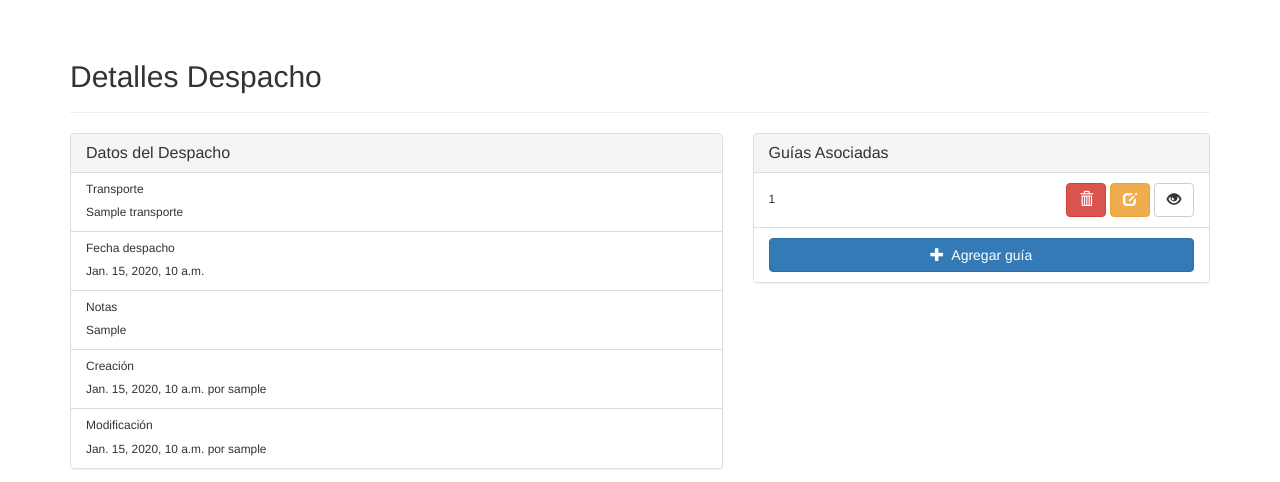
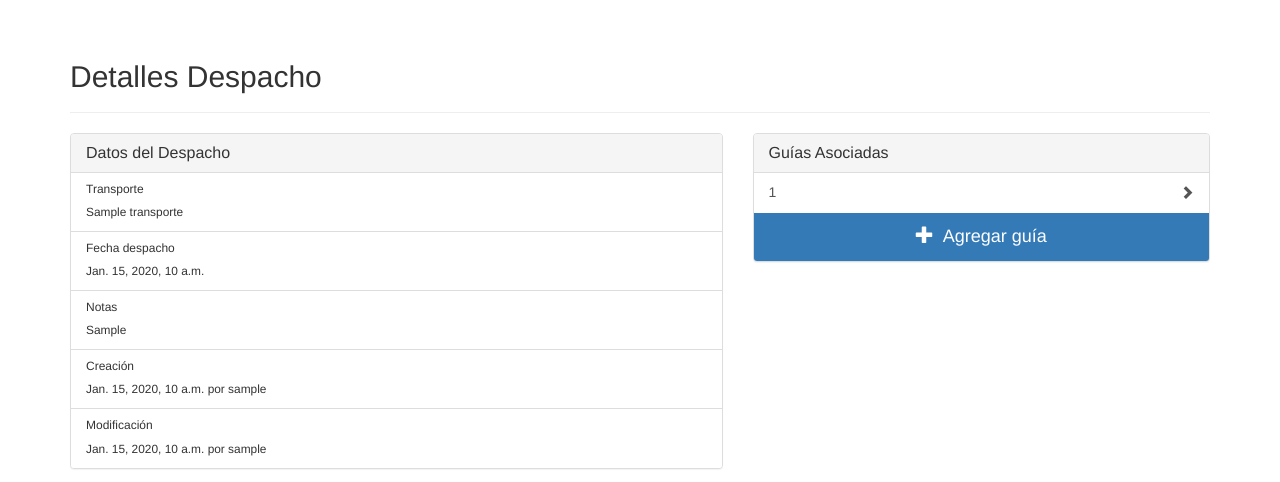
Before and after one commit to Mr-DeBonis/DWMS, a Django app: page /SAIApp/DWMSDespachoDetalle/1 in a window 1280 px wide. Shown: the part 52-534 px from the top of the page. Run offline with Django 4.2, Linux system fonts and the light colour scheme; tables that the repository leaves empty hold one stand-in row (values such as "Sample post"); grey boxes marked "Sample" are stand-in pictures.

Commit message:
Mueve botones de editar y eliminar guia a dentro de la plantilla de ver detalle de la guia

```diff
--- a/SAIApp/views.py
+++ b/SAIApp/views.py
@@ -213,15 +213,15 @@ def DWMSDespachoEditarGuia(request, guia_desp_id):
 
 
 def DWMSDespachoEliminarGuia(request, guia_desp_id):
-    if request.method == 'POST':
-        try:
-            guia_desp = dwms_guia_desp.objects.get(pk=guia_desp_id)
-            print("Borrando guia " + str(guia_desp.pk))
-            guia_desp.delete()
-            return JsonResponse({"success": True})
-        except dwms_guia_desp.DoesNotExist:
-            pass
-    return JsonResponse({"error": "Petición inválida"}, status=400)
+    try:
+        guia_desp = dwms_guia_desp.objects.get(pk=guia_desp_id)
+        print("Borrando guia " + str(guia_desp.pk))
+        guia_desp.delete()
+        messages.success(request, "La guía folio " + str(guia_desp.guia_header.folio) + " ha sido borrada")
+        return redirect('SAIApp:DWMSDespachoDetalle', guia_desp.despacho.pk)
+    except dwms_guia_desp.DoesNotExist:
+        messages.error(request, "Estas guía no existe")
+        return redirect('SAIApp:DWMSDespacho')
 
 
 def DWMSDespachoEliminarFotoGuia(request, foto_id):
--- a/templates/SAIApp/DWMSDespachoDetalle.html
+++ b/templates/SAIApp/DWMSDespachoDetalle.html
@@ -45,8 +45,9 @@
                         <div class="panel-heading">
                             <h3 class="panel-title">Guías Asociadas</h3>
                         </div>
-                        <ul class="list-group">
+                        <div class="list-group">
                             {% for guia in guias %}
+                                {% comment %}
                                 <li class="list-group-item lh-sm" id="guia_{{ guia.id }}">
                                     <div class="pull-left">
                                         <h6>{{ guia.guia_header.folio }}</h6>
@@ -59,16 +60,27 @@
                                             <span class="glyphicon glyphicon-edit" aria-hidden="true"></span>
                                         </a>
                                         <a href="{% url 'SAIApp:DWMSDespachoVerGuia' guia.pk %}" role="button" class="btn btn-default">
-                                            <span class="glyphicon glyphicon-eye-open" aria-hidden="true"></span>
+                                            <span class="glyphicon glyphicon-chevron-right" aria-hidden="true"></span>
                                         </a>
                                     </div>
                                     <div class="clearfix"></div>
                                 </li>
+                                {% endcomment %}
+
+                                <a href="{% url 'SAIApp:DWMSDespachoVerGuia' guia.pk %}" class="list-group-item lh-sm" id="guia_{{ guia.id }}">
+                                    <div class="pull-left">
+                                        <p class="list-group-item-text">{{ guia.guia_header.folio }}</p>
+                                    </div>
+                                    <div class="pull-right">
+                                        <span class="glyphicon glyphicon-chevron-right" aria-hidden="true"></span>
+                                    </div>
+                                    <div class="clearfix"></div>
+                                </a>
                             {% endfor %}
-                            <li class="list-group-item">
-                                <a class="btn btn-primary btn-block" role="button" href="{% url 'SAIApp:DWMSDespachoAgregarGuia' despacho.pk %}"><span class="glyphicon glyphicon-plus" aria-hidden="true"></span>&nbsp Agregar guía</a>
-                            </li>
-                        </ul>
+                            <a class="list-group-item text-center active" href="{% url 'SAIApp:DWMSDespachoAgregarGuia' despacho.pk %}">
+                                <h4 class="list-group-item-heading"><span class="glyphicon glyphicon-plus" aria-hidden="true"></span>&nbsp Agregar guía</h4>
+                            </a>
+                        </div>
                     </div>
                 </div>
         </div>
@@ -120,40 +132,6 @@
                         modalImg.setAttribute('src', url);
                     });
                 });
-
-                document.querySelectorAll(".delete-guia").forEach(button => {
-                    button.addEventListener("click", async function () {
-                        let guiaId = this.getAttribute("data-id");
-                        let guiaDiv = document.getElementById(`guia_${guiaId}`);
-
-                        if (!confirm("¿Desea eliminar esta guía?")) return;
-
-                        try {
-                            let response = await fetch(`/SAIApp/DWMSDespachoEliminarGuia/${guiaId}`, {
-                                method: "POST",
-                                headers: {
-                                    "X-CSRFToken": "{{ csrf_token }}",
-                                    "Content-Type": "application/json"
-                                },
-                                body: JSON.stringify({})
-                            });
-
-                            console.log(response)
-                            let result = await response.json();
-                            console.log(result)
-                            if (result.success) {
-                                guiaDiv.classList.add("hidden")
-                                alert("Se ha eliminado la guía.")
-                            } else {
-                                alert("Error: " + result.error);
-                            }
-                        } catch (error) {
-                            console.error("Error al borrar guía:", error);
-                            alert("No se pudo eliminar la guía.");
-                        }
-                    });
-                });
-
             });
         </script>
     {% endblock %}
```
Also changed, not shown: templates/SAIApp/DWMSDespachoVerGuia.html (+19 -1 lines).
